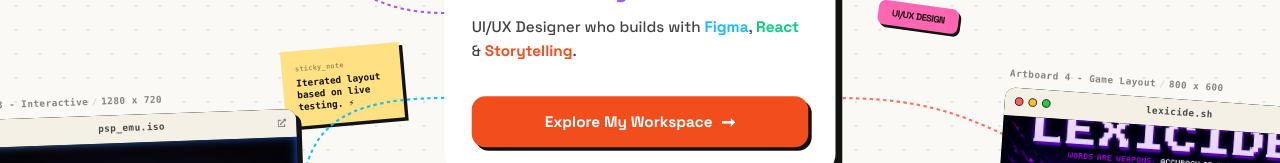
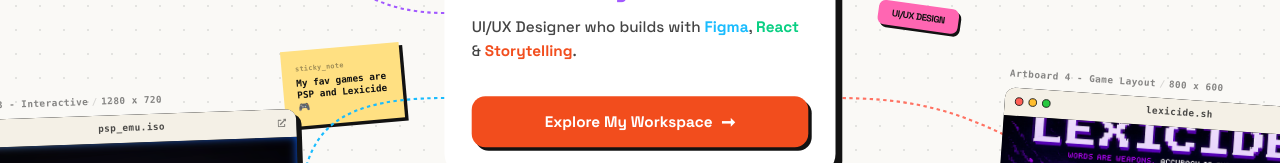
Before and after one commit to sakshampro11/Portfolio, a React (Vite) app in the folder portfolio/: page / in a window 1280 px wide. Shown: the part 370-533 px from the top of the page. Built offline with nearby package versions, Linux system fonts and the light colour scheme.

Commit message:
set mobile zoom to 75% and update sticky note text

```diff
--- a/portfolio/src/Landing.jsx
+++ b/portfolio/src/Landing.jsx
@@ -190,6 +190,10 @@
     const hasSeen = sessionStorage.getItem("hasSeenFigJamTutorial");
     if (!hasSeen) {
       sessionStorage.setItem("hasSeenFigJamTutorial", "true");
+    }
+    // Set default initial zoom to 0.75 on mobile devices
+    if (window.innerWidth < 768) {
+      setZoom(0.75);
     }
   }, []);
   const [showFigBotChip, setShowFigBotChip] = useState(true);
@@ -541,7 +545,7 @@
           </button>
           <div className="w-[1px] h-3 bg-[#121212]/20 mx-0.5 hidden md:block" />
           <button
-            onClick={() => setZoom(0.85)}
+            onClick={() => setZoom(window.innerWidth < 768 ? 0.75 : 0.85)}
             className="px-1.5 py-0.5 text-[9px] font-black font-mono bg-white border border-[#121212] rounded hover:bg-[#121212]/5 transition text-[#121212] hidden md:block"
           >
             Reset
@@ -762,7 +766,7 @@
               style={{ left: "1580px", top: "1270px", rotate: "-5deg", cursor: activeTool === 'hand' ? 'grab' : 'default' }}
             >
               <div className="text-[8px] font-bold text-[#121212] opacity-40 tracking-wider font-mono mb-1">sticky_note</div>
-              <div className="text-[11px] font-bold text-[#121212] font-mono leading-tight">Iterated layout based on live testing. ⚡</div>
+              <div className="text-[11px] font-bold text-[#121212] font-mono leading-tight">My fav games are PSP and Lexicide 🎮</div>
             </motion.div>
 
             {/* Static Sticky 2 */}
```
